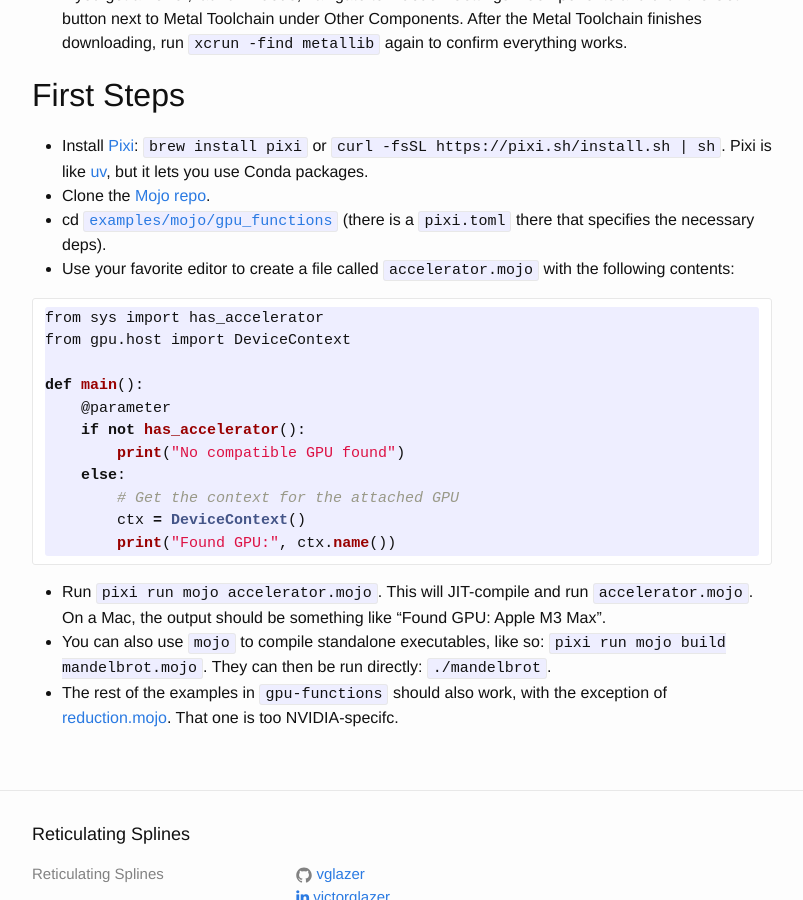
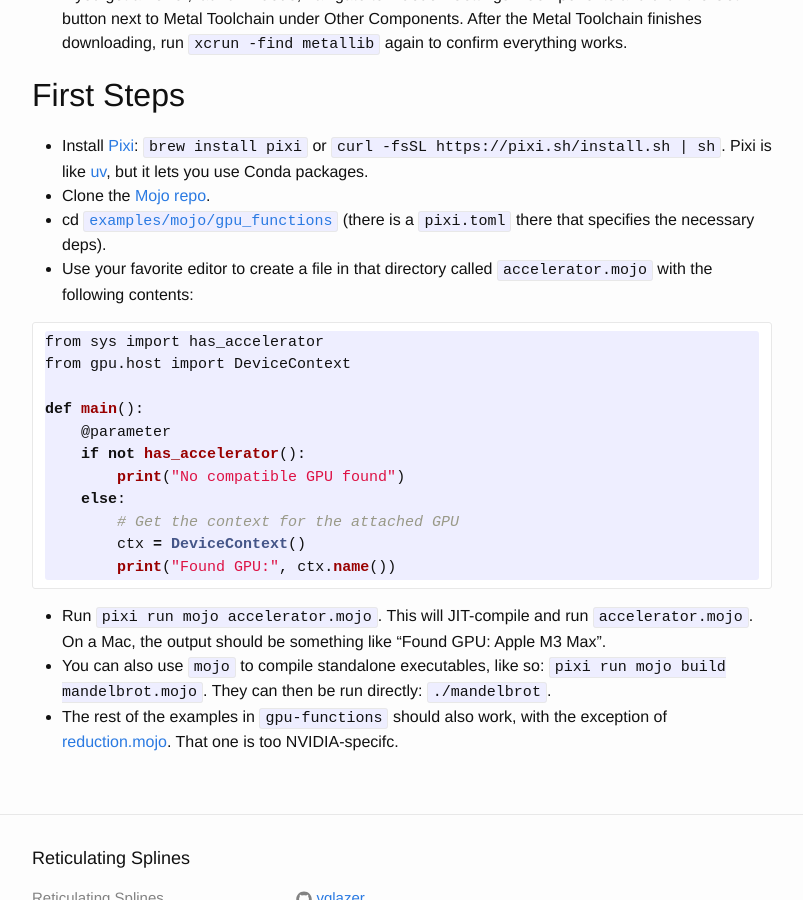
Before and after one commit to vglazer/vglazer.github.io, a Jekyll site: the page built from _posts/2025-11-15-mojo-first-steps.md, in a window 1280 px wide and 900 px high, scrolled down 1014 px. Shown: the whole window, without its empty margins (238-1041 px from the left). Built offline with Jekyll 4.4.1, drawn with Linux system fonts in a browser that asks for light colours; nearby versions of some CDN libraries.

Commit message:
Minor rewording

````diff
--- a/_posts/2025-11-15-mojo-first-steps.md
+++ b/_posts/2025-11-15-mojo-first-steps.md
@@ -28,7 +28,7 @@ categories: Metal Mojo MPS ROCm Triton Python GPUs
 * Install [Pixi](https://github.com/prefix-dev/pixi): `brew install pixi` or `curl -fsSL https://pixi.sh/install.sh | sh`. Pixi is like [uv](https://docs.astral.sh/uv/), but it lets you use Conda packages.
 * Clone the [Mojo repo](https://github.com/modular/modular/).
 * cd [`examples/mojo/gpu_functions`](https://github.com/modular/modular/tree/main/examples/mojo/gpu-functions) (there is a `pixi.toml` there that specifies the necessary deps).
-* Use your favorite editor to create a file called `accelerator.mojo` with the following contents:
+* Use your favorite editor to create a file in that directory called `accelerator.mojo` with the following contents:
 
 ```python
 from sys import has_accelerator
````
